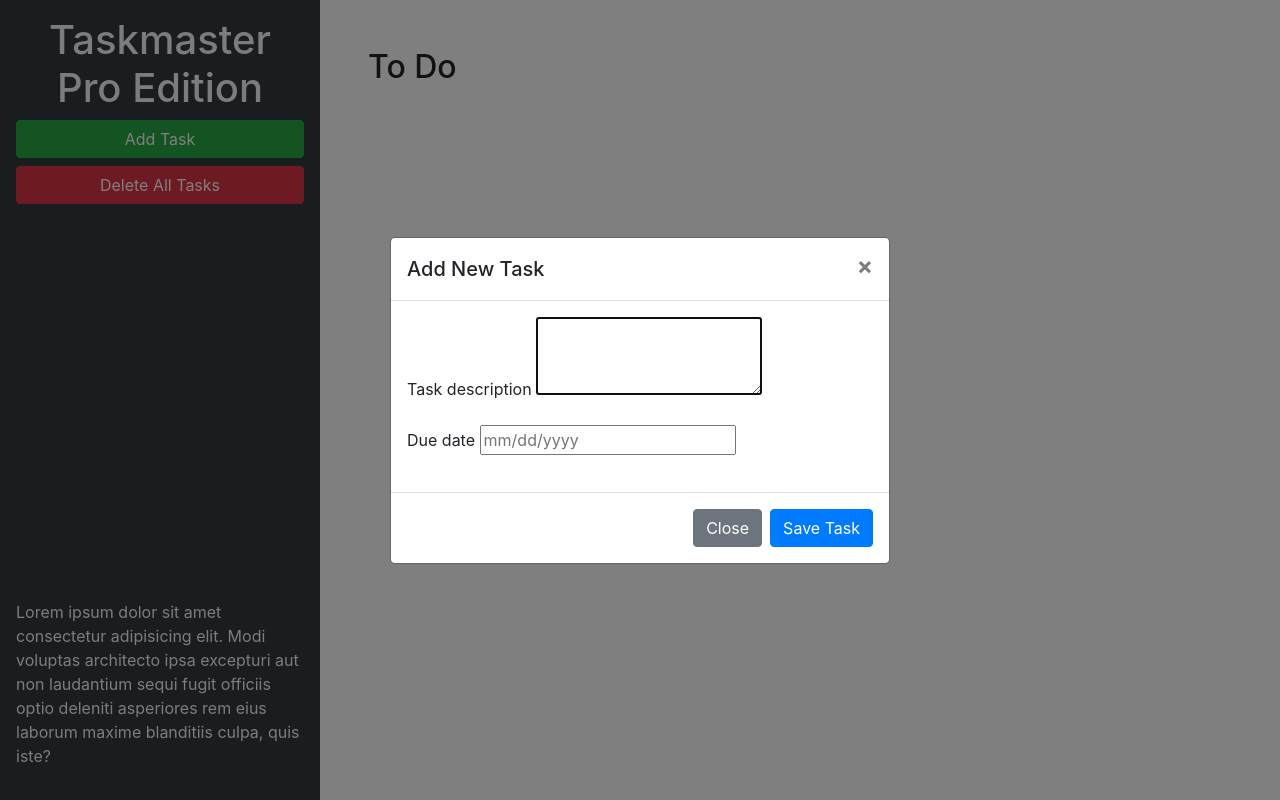
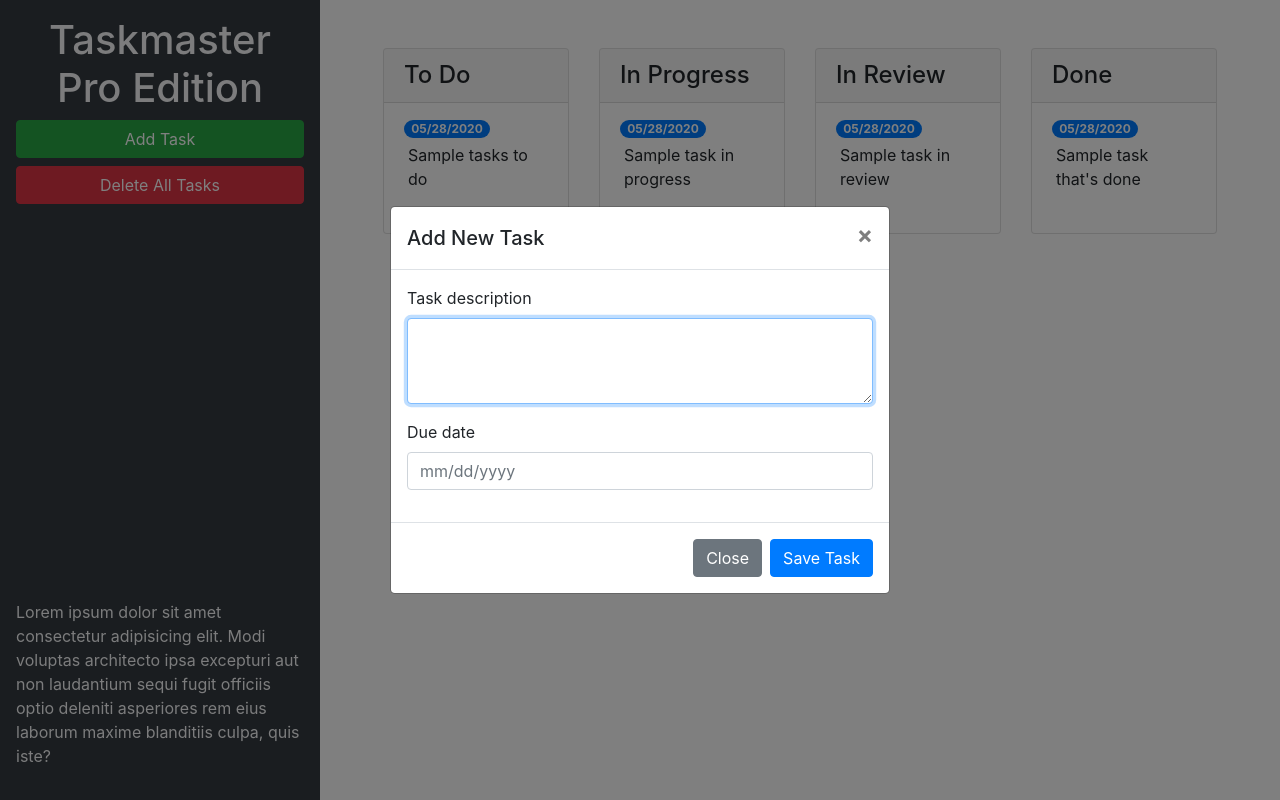
Before and after one commit to munavwar415/taskmaster-pro, a plain HTML site: page index.html in a window 1280 px wide. Both pictures are taken after a click on the button "Add Task". Drawn offline with nearby package versions, Linux system fonts and the light colour scheme.

Commit message:
added bootstrap grids and cards

```diff
--- a/index.html
+++ b/index.html
@@ -1,44 +1,118 @@
 <!DOCTYPE html>
 <html lang="en">
-
   <head>
-  <meta charset="UTF-8">
-  <meta name="viewport" content="width=device-width, initial-scale=1.0">
-  <meta http-equiv="X-UA-Compatible" content="ie=edge">
-  <link rel="stylesheet" href="https://cdnjs.cloudflare.com/ajax/libs/twitter-bootstrap/4.3.1/css/bootstrap.min.css">
+    <meta charset="UTF-8" />
+    <meta name="viewport" content="width=device-width, initial-scale=1.0" />
+    <meta http-equiv="X-UA-Compatible" content="ie=edge" />
+    <link
+      rel="stylesheet"
+      href="https://cdnjs.cloudflare.com/ajax/libs/twitter-bootstrap/4.3.1/css/bootstrap.min.css"
+    />
     <link rel="stylesheet" href="./assets/css/style.css" />
     <title>Taskmaster Pro</title>
   </head>
 
   <body>
-
     <div class="row min-vh-100 no-gutters">
-    <header class="col-12 col-lg-3 bg-dark text-light d-flex flex-column p-4 p-lg-3">
+      <header
+        class="col-12 col-lg-3 bg-dark text-light d-flex flex-column p-4 p-lg-3"
+      >
         <h1 class="text-center">Taskmaster Pro Edition</h1>
-      <button id="create-task" class="btn btn-block btn-success" data-toggle="modal" data-target="#task-form-modal">Add
-        Task</button>
-      <button id="remove-tasks" class="btn btn-block btn-danger">Delete All Tasks</button>
-      <p class="mt-auto">Lorem ipsum dolor sit amet consectetur adipisicing elit. Modi voluptas architecto ipsa
-        excepturi aut non
-        laudantium sequi fugit officiis optio deleniti asperiores rem eius laborum maxime blanditiis culpa, quis iste?
+        <button
+          id="create-task"
+          class="btn btn-block btn-success"
+          data-toggle="modal"
+          data-target="#task-form-modal"
+        >
+          Add Task
+        </button>
+        <button id="remove-tasks" class="btn btn-block btn-danger">
+          Delete All Tasks
+        </button>
+        <p class="mt-auto">
+          Lorem ipsum dolor sit amet consectetur adipisicing elit. Modi voluptas
+          architecto ipsa excepturi aut non laudantium sequi fugit officiis
+          optio deleniti asperiores rem eius laborum maxime blanditiis culpa,
+          quis iste?
         </p>
       </header>
       <main class="col-12 col-lg-9">
-      <div class="m-5">
-        <h2>To Do</h2>
-        <ul id="list-toDo" class="list-group"> </ul>
+        <div class="m-5 row justify-content-around">
+          <!-- todo start -->
+          <div class="col-12 col-md-6 col-xl-3 mb-3">
+            <div class="card">
+              <h4 class="card-header">To Do</h4>
+              <ul id="list-toDo" class="list-group list-group-flush">
+                <li class="list-group-item">
+                  <span class="badge badge-primary badge-pill">05/28/2020</span>
+                  <p class="m-1">Sample tasks to do</p>
+                </li>
+              </ul>
+            </div>
+          </div>
+          <!-- todo end  -->
+          <!-- in progress start  -->
+          <div class="col-12 col-md-6 col-xl-3 mb-3">
+            <div class="card">
+              <h4 class="card-header">In Progress</h4>
+              <ul id="list-inProgress" class="list-group list-group-flush">
+                <li class="list-group-item">
+                  <span class="badge badge-primary badge-pill">05/28/2020</span>
+                  <p class="m-1">Sample task in progress</p>
+                </li>
+              </ul>
+            </div>
+          </div>
+          <!-- in progress end  -->
+          <!-- in review start  -->
+          <div class="col-12 col-md-6 col-xl-3 mb-3">
+            <div class="card">
+              <h4 class="card-header">In Review</h4>
+              <ul id="list-inReview" class="list-group list-group-flush">
+                <li class="list-group-item">
+                  <span class="badge badge-primary badge-pill">05/28/2020</span>
+                  <p class="m-1">Sample task in review</p>
+                </li>
+              </ul>
+            </div>
+          </div>
+          <!-- in review end  -->
+          <!-- done start  -->
+          <div class="col-12 col-md-6 col-xl-3 mb-3">
+            <div class="card">
+              <h4 class="card-header">Done</h4>
+              <ul id="list-done" class="list-group list-group-flush">
+                <li class="list-group-item">
+                  <span class="badge badge-primary badge-pill">05/28/2020</span>
+                  <p class="m-1">Sample task that's done</p>
+                </li>
+              </ul>
+            </div>
+          </div>
+          <!-- done end  -->
         </div>
       </main>
     </div>
 
     <!-- Modal -->
-  <div class="modal fade" id="task-form-modal" tabindex="-1" role="dialog" aria-labelledby="task-form-modal"
-    aria-hidden="true">
+    <div
+      class="modal fade"
+      id="task-form-modal"
+      tabindex="-1"
+      role="dialog"
+      aria-labelledby="task-form-modal"
+      aria-hidden="true"
+    >
       <div class="modal-dialog modal-dialog-centered" role="document">
         <div class="modal-content">
           <div class="modal-header">
             <h5 class="modal-title" id="task-form-modal">Add New Task</h5>
-          <button type="button" class="close" data-dismiss="modal" aria-label="Close">
+            <button
+              type="button"
+              class="close"
+              data-dismiss="modal"
+              aria-label="Close"
+            >
               <span aria-hidden="true">&times;</span>
             </button>
           </div>
@@ -46,16 +120,32 @@
             <form>
               <div class="form-group">
                 <label for="modalTaskDescription">Task description</label>
-              <textarea id="modalTaskDescription" rows="3"></textarea>
+                <textarea
+                  id="modalTaskDescription"
+                  rows="3"
+                  class="form-control"
+                ></textarea>
               </div>
               <div class="form-group">
                 <label for="modalDueDate">Due date</label>
-              <input type="text" id="modalDueDate" placeholder="mm/dd/yyyy" autocomplete="off" />
+                <input
+                  type="text"
+                  class="form-control"
+                  id="modalDueDate"
+                  placeholder="mm/dd/yyyy"
+                  autocomplete="off"
+                />
               </div>
             </form>
           </div>
           <div class="modal-footer">
-          <button type="button" class="btn btn-secondary" data-dismiss="modal">Close</button>
+            <button
+              type="button"
+              class="btn btn-secondary"
+              data-dismiss="modal"
+            >
+              Close
+            </button>
             <button type="button" class="btn btn-primary">Save Task</button>
           </div>
         </div>
@@ -67,5 +157,4 @@
     <script src="https://cdnjs.cloudflare.com/ajax/libs/twitter-bootstrap/4.3.1/js/bootstrap.min.js"></script>
     <script src="./assets/js/script.js"></script>
   </body>
-
 </html>
```
Lines whose indentation alone changed are shown as unchanged.
